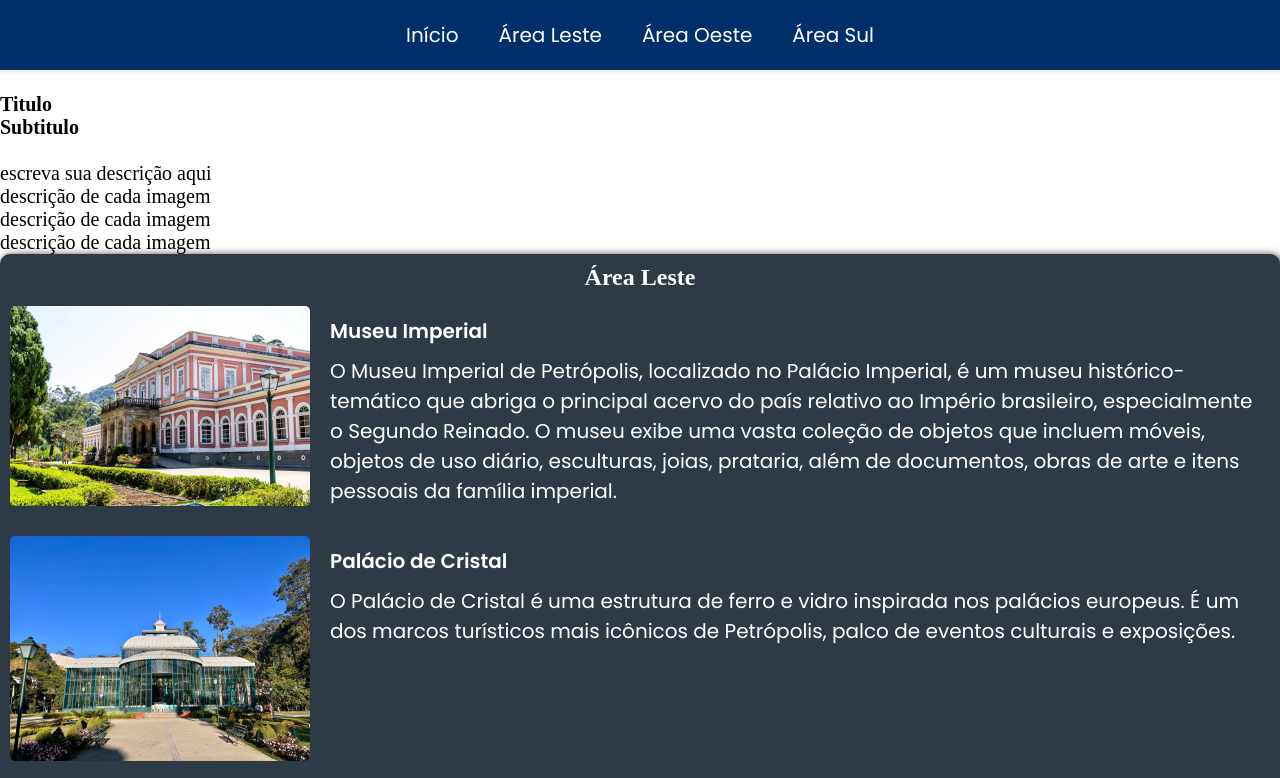
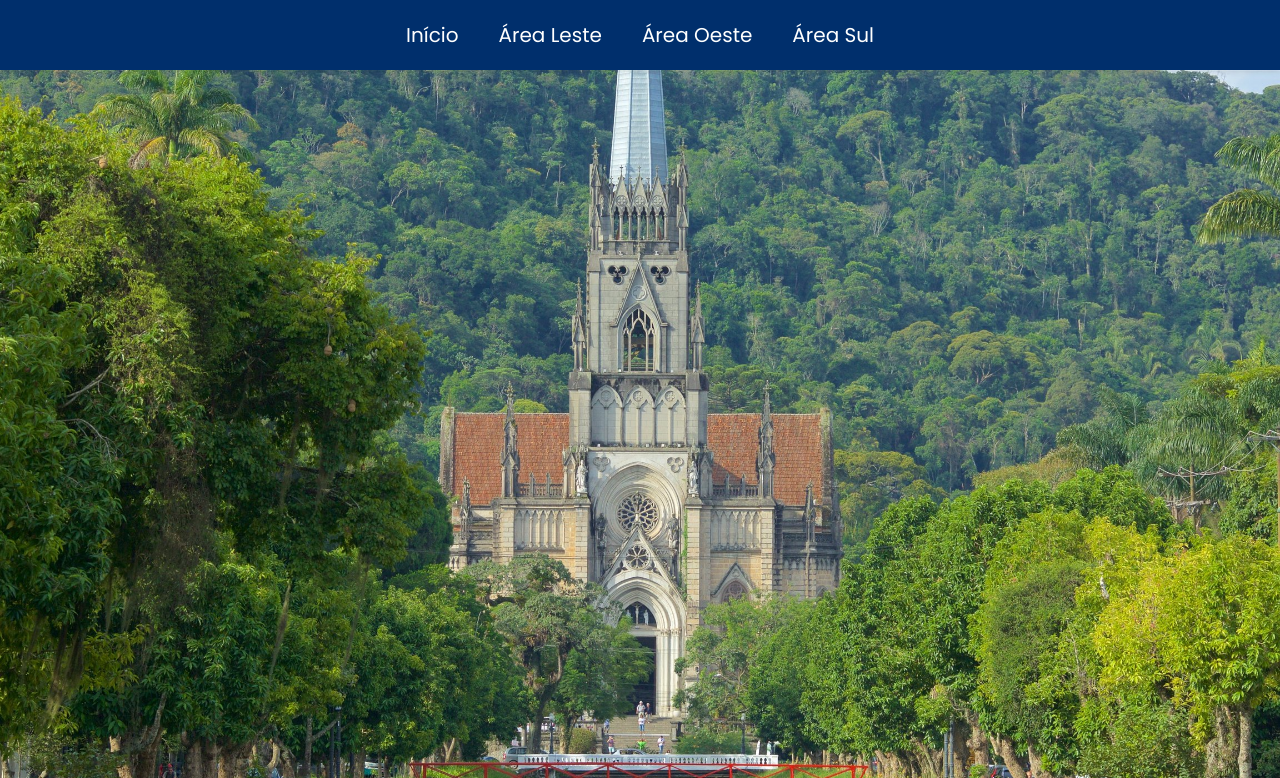
Before and after one commit to colosso97/trabalho1Front, a plain HTML site: page index.html in a window 1280 px wide. Shown: the top 778 px of the page. Drawn offline with Linux system fonts and the light colour scheme.

Commit message:
Commit do inicio

```diff
--- a/css/componentes.css
+++ b/css/componentes.css
@@ -110,3 +110,48 @@
 .estilo_regiao div img:hover {
     transform: scale(1.1);
 }
+
+/* Inicio */
+.home {
+  position: relative;
+  width: 100%;
+  height: 100vh;
+  background-image: url('../img/petropolisfundo.jpg');
+  background-repeat: no-repeat;
+  background-position: center;
+  background-attachment: fixed;
+  background-size: cover;
+  overflow: hidden;
+}
+
+.introducao {
+  position: absolute;
+  top: 0;
+  left: 0;
+  right: 0;
+  bottom: 0;
+  display: flex;
+  flex-direction: column;
+  justify-content: center;
+  align-items: center;
+  transition: background-color 0.5s ease-in-out;
+}
+
+.titulo, .subtitulo {
+  font-size: 3rem;
+  color: white;
+  opacity: 0;
+  transition: opacity 0.5s ease-in-out;
+}
+
+.subtitulo {
+  font-size: 1.5rem;
+}
+
+.home:hover .introducao {
+  background-color: rgba(0, 0, 0, 0.5);
+}
+
+.home:hover .titulo, .home:hover .subtitulo {
+  opacity: 1;
+}
--- a/index.html
+++ b/index.html
@@ -21,19 +21,12 @@
 
     </header>
 
-    <div class="container" id="inicio">
-
-        <div class="imagem">
-            <img src="" alt="" width="200px">
+    <section id="inicio" class="home">
+        <div class="introducao">
+            <h1 class="titulo">Bem-vindo a Petrópolis</h1>
+            <h2 class="subtitulo">Descubra a história, a cultura e as belezas naturais</h2>
         </div>
-
-        <div class="titulo">
-            <h1>Titulo</h1>
-        </div>
-        <div class="subtitulo">
-            <h2>Subtitulo</h2>
-        </div>
-    </div>
+    </section>
 
     <div class="container" id="guia">
         <div class="imagem">
```
Also changed, not shown: img/petropolisfundo.jpg (added).
